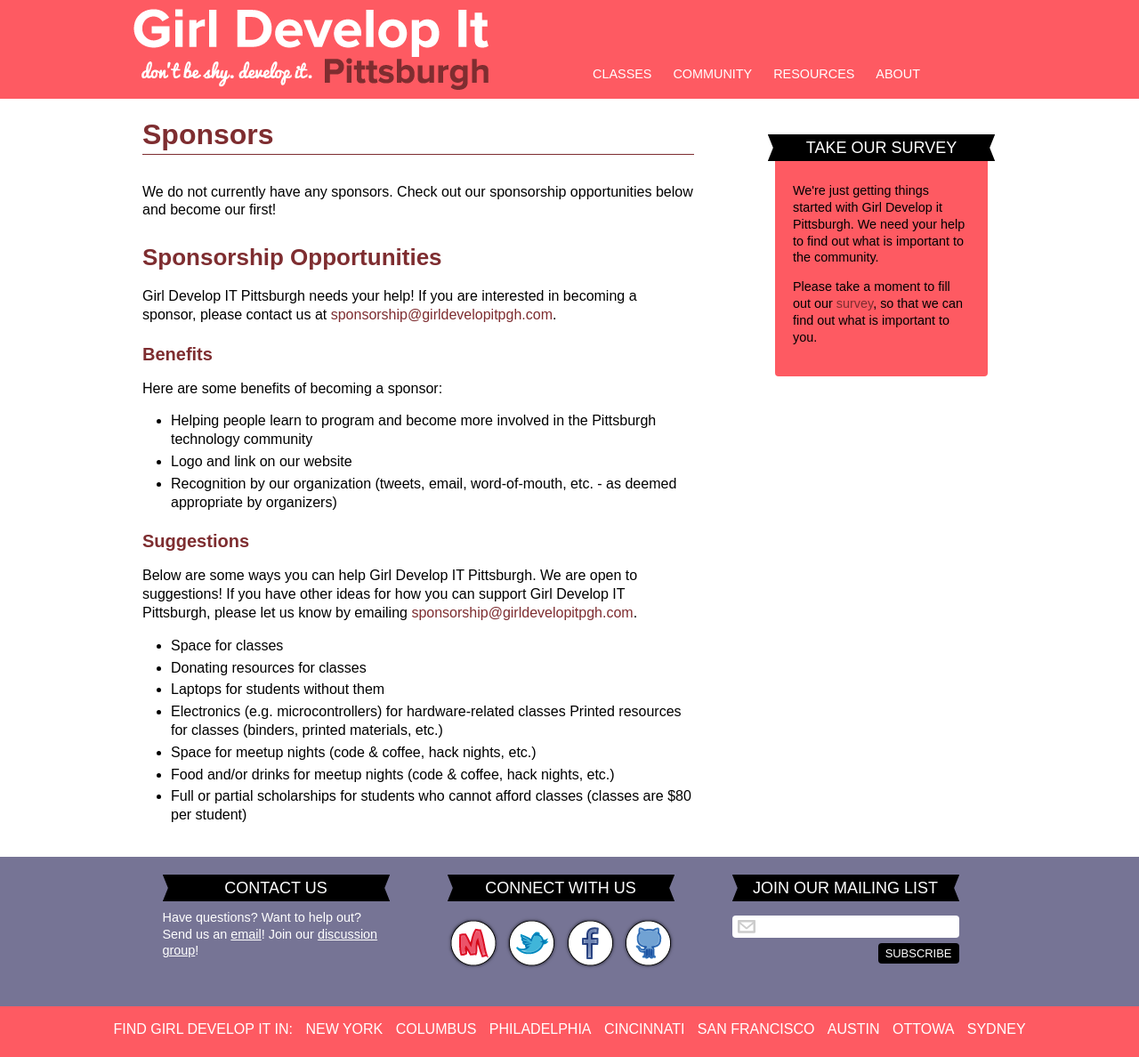
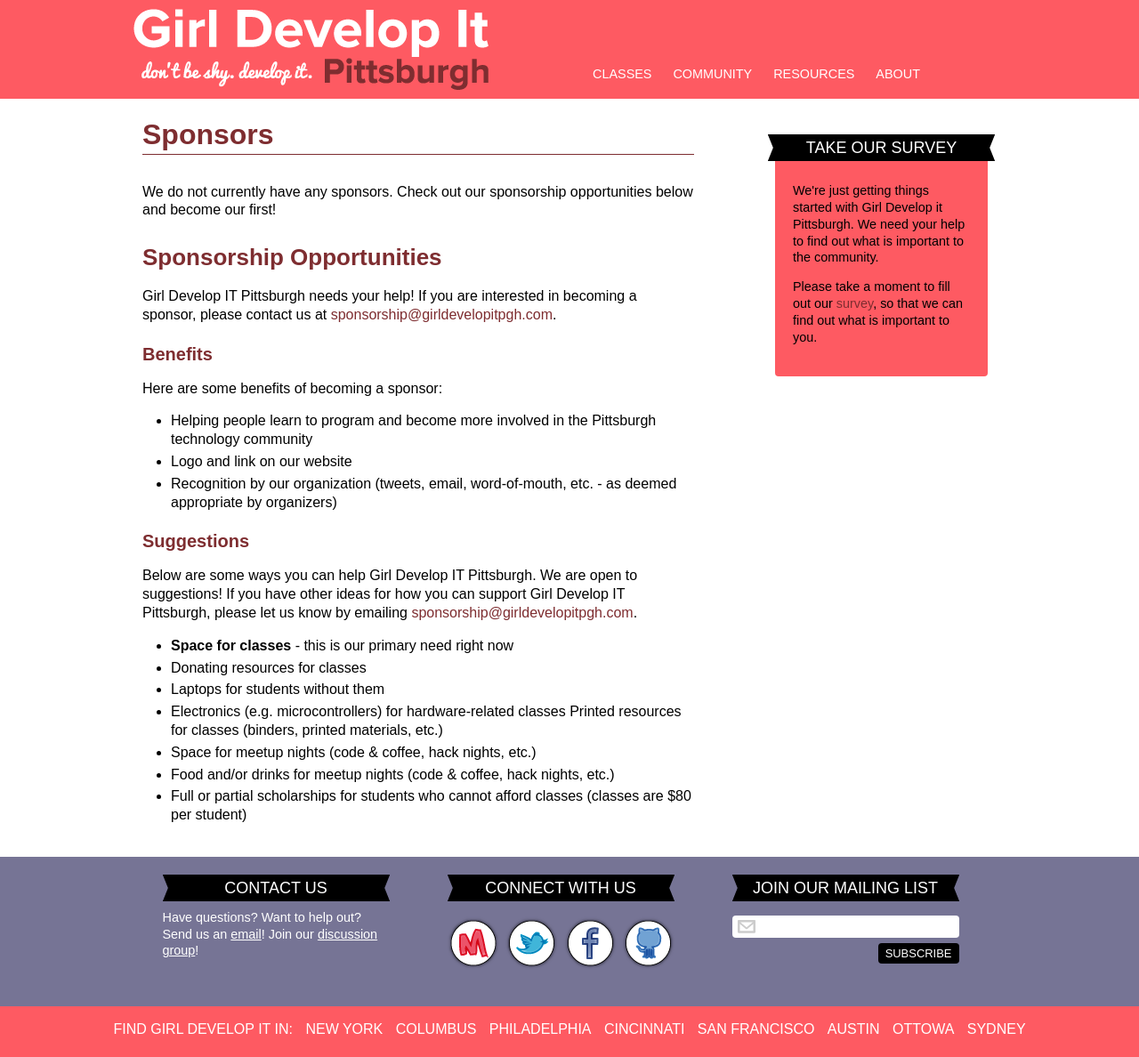
Before and after one commit to gdipgh/girldevelopitpgh.com, a Jekyll site: the page built from about/sponsors.html, in a window 1280 px wide. Shown: the whole page at 89% size. Built offline with Jekyll 4.4.1, drawn with Linux system fonts in a browser that asks for light colours.

Commit message:
Emphasize class space on sponsor page

```diff
--- a/about/sponsors.html
+++ b/about/sponsors.html
@@ -29,7 +29,7 @@
 </p>
 
 <ul>
-  <li>Space for classes</li>
+  <li><strong>Space for classes</strong> - this is our primary need right now</li>
   <li>Donating resources for classes</li>
   <li>Laptops for students without them</li>
   <li>Electronics (e.g. microcontrollers) for hardware-related classes
--- a/sass/screen.scss
+++ b/sass/screen.scss
@@ -121,6 +121,10 @@
     color: $pink;
     text-decoration: underline;
   }
+}
+
+strong {
+  font-weight: bold;
 }
 
 p, ul {
--- a/stylesheets/screen.css
+++ b/stylesheets/screen.css
@@ -142,16 +142,21 @@
 }
 
 /* line 126, ../sass/screen.scss */
+strong {
+  font-weight: bold;
+}
+
+/* line 130, ../sass/screen.scss */
 p, ul {
   margin: 1em 0;
 }
 
-/* line 131, ../sass/screen.scss */
+/* line 135, ../sass/screen.scss */
 ul li {
   margin: 0 0 0.25em 0;
 }
 
-/* line 136, ../sass/screen.scss */
+/* line 140, ../sass/screen.scss */
 .container {
   width: 100%;
   *zoom: 1;
@@ -166,7 +171,7 @@
   clear: both;
 }
 @media only screen and (min-width: 960px) {
-  /* line 136, ../sass/screen.scss */
+  /* line 140, ../sass/screen.scss */
   .container {
     display: block;
     width: 980.0px;
@@ -185,14 +190,14 @@
   }
 }
 
-/* line 146, ../sass/screen.scss */
+/* line 150, ../sass/screen.scss */
 header {
   background-color: #fe5a62;
   color: white;
   padding: 10px 0;
 }
 @media only screen and (min-width: 540px) and (max-width: 959px) {
-  /* line 151, ../sass/screen.scss */
+  /* line 155, ../sass/screen.scss */
   header .container {
     display: inline;
     float: left;
@@ -203,7 +208,7 @@
     margin: 0 auto !important;
   }
 }
-/* line 160, ../sass/screen.scss */
+/* line 164, ../sass/screen.scss */
 header #logo {
   display: inline;
   float: left;
@@ -213,23 +218,23 @@
   margin-left: 0;
 }
 @media only screen and (max-width: 959px) {
-  /* line 160, ../sass/screen.scss */
+  /* line 164, ../sass/screen.scss */
   header #logo {
     width: auto;
   }
 }
 @media only screen and (max-width: 539px) {
-  /* line 160, ../sass/screen.scss */
+  /* line 164, ../sass/screen.scss */
   header #logo {
     margin-bottom: 4px;
     width: 100%;
   }
-  /* line 174, ../sass/screen.scss */
+  /* line 178, ../sass/screen.scss */
   header #logo a {
     margin: 0 auto;
   }
 }
-/* line 179, ../sass/screen.scss */
+/* line 183, ../sass/screen.scss */
 header #logo a {
   text-indent: -119988px;
   overflow: hidden;
@@ -243,7 +248,7 @@
   display: block;
 }
 @media only screen and (-webkit-min-device-pixel-ratio: 1.5), only screen and (min-device-pixel-ratio: 1.5) {
-  /* line 179, ../sass/screen.scss */
+  /* line 183, ../sass/screen.scss */
   header #logo a {
     text-indent: -119988px;
     overflow: hidden;
@@ -257,7 +262,7 @@
   }
 }
 @media only screen and (min-width: 480px) {
-  /* line 179, ../sass/screen.scss */
+  /* line 183, ../sass/screen.scss */
   header #logo a {
     text-indent: -119988px;
     overflow: hidden;
@@ -270,7 +275,7 @@
   }
 }
 @media only screen and (min-width: 480px) and (-webkit-min-device-pixel-ratio: 1.5), only screen and (min-width: 480px) and (min-device-pixel-ratio: 1.5) {
-  /* line 179, ../sass/screen.scss */
+  /* line 183, ../sass/screen.scss */
   header #logo a {
     text-indent: -119988px;
     overflow: hidden;
@@ -283,7 +288,7 @@
     width: 400px;
   }
 }
-/* line 191, ../sass/screen.scss */
+/* line 195, ../sass/screen.scss */
 header .nav {
   *zoom: 1;
   font-size: 90%;
@@ -300,7 +305,7 @@
   clear: both;
 }
 @media only screen and (min-width: 960px) {
-  /* line 191, ../sass/screen.scss */
+  /* line 195, ../sass/screen.scss */
   header .nav {
     display: inline;
     float: left;
@@ -308,32 +313,32 @@
     margin: 0 10px;
     margin: 60px 0 0;
   }
-  /* line 198, ../sass/screen.scss */
+  /* line 202, ../sass/screen.scss */
   header .nav li {
     margin: 0 2px;
   }
 }
 @media only screen and (min-width: 540px) and (max-width: 959px) {
-  /* line 191, ../sass/screen.scss */
+  /* line 195, ../sass/screen.scss */
   header .nav {
     display: inline;
     float: left;
     width: 60px;
     margin: 0 10px;
   }
-  /* line 207, ../sass/screen.scss */
+  /* line 211, ../sass/screen.scss */
   header .nav li {
     margin: 1px 2px;
   }
 }
 @media only screen and (max-width: 539px) {
-  /* line 191, ../sass/screen.scss */
+  /* line 195, ../sass/screen.scss */
   header .nav {
     clear: both;
     width: 100%;
   }
 }
-/* line 221, ../sass/screen.scss */
+/* line 225, ../sass/screen.scss */
 header .nav li {
   display: -moz-inline-stack;
   display: inline-block;
@@ -342,7 +347,7 @@
   zoom: 1;
   *display: inline;
 }
-/* line 225, ../sass/screen.scss */
+/* line 229, ../sass/screen.scss */
 header .nav a {
   -webkit-border-radius: 4px;
   -moz-border-radius: 4px;
@@ -362,49 +367,49 @@
   display: block;
   text-decoration: none;
 }
-/* line 234, ../sass/screen.scss */
+/* line 238, ../sass/screen.scss */
 header .nav a:hover, header .nav a:active, header .nav a.active {
   background: #7e2d30;
 }
 
-/* line 241, ../sass/screen.scss */
+/* line 245, ../sass/screen.scss */
 #main {
   background-color: white;
   padding: 20px 0;
   position: relative;
 }
-/* line 246, ../sass/screen.scss */
+/* line 250, ../sass/screen.scss */
 #main ul {
   list-style: disc;
   margin-left: 2em;
 }
 @media only screen and (min-width: 481px) and (max-width: 959px) {
-  /* line 251, ../sass/screen.scss */
+  /* line 255, ../sass/screen.scss */
   #main .container {
     position: relative;
     width: auto;
     padding-right: 287px;
   }
-  /* line 257, ../sass/screen.scss */
+  /* line 261, ../sass/screen.scss */
   #main .container.no-sidebar {
     margin-right: 10px;
     padding-right: 10px;
   }
 }
-/* line 264, ../sass/screen.scss */
+/* line 268, ../sass/screen.scss */
 #main .content {
   display: block;
   margin: 0 10px;
 }
 @media only screen and (min-width: 960px) {
-  /* line 264, ../sass/screen.scss */
+  /* line 268, ../sass/screen.scss */
   #main .content {
     display: inline;
     float: left;
     width: 620px;
     margin: 0 10px;
   }
-  /* line 271, ../sass/screen.scss */
+  /* line 275, ../sass/screen.scss */
   #main .content.no-sidebar {
     display: inline;
     float: left;
@@ -413,19 +418,19 @@
   }
 }
 @media only screen and (min-width: 481px) and (max-width: 959px) {
-  /* line 264, ../sass/screen.scss */
+  /* line 268, ../sass/screen.scss */
   #main .content {
     float: left;
     width: 100%;
   }
 }
 @media only screen and (max-width: 480px) {
-  /* line 264, ../sass/screen.scss */
+  /* line 268, ../sass/screen.scss */
   #main .content {
     margin-right: 10px;
   }
 }
-/* line 286, ../sass/screen.scss */
+/* line 290, ../sass/screen.scss */
 #main .sidebar {
   -webkit-border-radius: 4px;
   -moz-border-radius: 4px;
@@ -445,27 +450,27 @@
   width: 239px;
 }
 @media only screen and (min-width: 960px) {
-  /* line 286, ../sass/screen.scss */
+  /* line 290, ../sass/screen.scss */
   #main .sidebar {
     float: right;
     margin: 20px;
   }
 }
 @media only screen and (min-width: 481px) and (max-width: 959px) {
-  /* line 286, ../sass/screen.scss */
+  /* line 290, ../sass/screen.scss */
   #main .sidebar {
     float: left;
     margin-right: -287px;
   }
 }
 @media only screen and (max-width: 480px) {
-  /* line 286, ../sass/screen.scss */
+  /* line 290, ../sass/screen.scss */
   #main .sidebar {
     position: relative;
     right: auto;
   }
 }
-/* line 314, ../sass/screen.scss */
+/* line 318, ../sass/screen.scss */
 #main .sidebar h4 {
   background: url('../images/ribbon.png?1342926793') no-repeat 50% 50%;
   border: none;
@@ -481,25 +486,25 @@
   position: absolute;
   top: 0;
 }
-/* line 322, ../sass/screen.scss */
+/* line 326, ../sass/screen.scss */
 #main .sidebar a {
   color: #7e2d30;
 }
-/* line 325, ../sass/screen.scss */
+/* line 329, ../sass/screen.scss */
 #main .sidebar a:hover {
   color: black;
 }
 
-/* line 348, ../sass/screen.scss */
+/* line 352, ../sass/screen.scss */
 .footer-section {
   color: white;
   padding: 10px 0;
 }
-/* line 350, ../sass/screen.scss */
+/* line 354, ../sass/screen.scss */
 .footer-section.primary {
   background-color: #767495;
 }
-/* line 353, ../sass/screen.scss */
+/* line 357, ../sass/screen.scss */
 .footer-section.primary h4 {
   background: url('../images/ribbon.png?1342926793') no-repeat 50% 50%;
   border: none;
@@ -512,7 +517,7 @@
   text-align: center;
   text-transform: uppercase;
 }
-/* line 359, ../sass/screen.scss */
+/* line 363, ../sass/screen.scss */
 .footer-section.secondary h4 {
   background: url('../images/ribbon-light.png?1343007409') no-repeat 50% 50%;
   border: none;
@@ -526,22 +531,22 @@
   text-transform: uppercase;
   color: #fe5a62;
 }
-/* line 368, ../sass/screen.scss */
+/* line 372, ../sass/screen.scss */
 .footer-section p, .footer-section form {
   width: 255px;
   margin: 0 auto;
   font-size: 90%;
 }
-/* line 374, ../sass/screen.scss */
+/* line 378, ../sass/screen.scss */
 .footer-section a {
   color: white;
   text-decoration: underline;
 }
-/* line 378, ../sass/screen.scss */
+/* line 382, ../sass/screen.scss */
 .footer-section a:hover {
   color: black;
 }
-/* line 383, ../sass/screen.scss */
+/* line 387, ../sass/screen.scss */
 .footer-section .social, .footer-section .mailing-list, .footer-section .contact {
   display: inline;
   float: left;
@@ -549,26 +554,26 @@
   margin: 0 10px;
 }
 @media only screen and (min-width: 960px) {
-  /* line 383, ../sass/screen.scss */
+  /* line 387, ../sass/screen.scss */
   .footer-section .social, .footer-section .mailing-list, .footer-section .contact {
     margin: 10px;
   }
 }
 @media only screen and (max-width: 959px) {
-  /* line 383, ../sass/screen.scss */
+  /* line 387, ../sass/screen.scss */
   .footer-section .social, .footer-section .mailing-list, .footer-section .contact {
     margin: 10px auto 20px auto;
   }
 }
 @media only screen and (max-width: 599px) {
-  /* line 383, ../sass/screen.scss */
+  /* line 387, ../sass/screen.scss */
   .footer-section .social, .footer-section .mailing-list, .footer-section .contact {
     display: block;
     float: none;
     width: 100%;
   }
 }
-/* line 388, ../sass/screen.scss */
+/* line 392, ../sass/screen.scss */
 .footer-section .about, .footer-section .sponsors, .footer-section .survey {
   display: inline;
   float: left;
@@ -576,34 +581,34 @@
   margin: 0 10px;
 }
 @media only screen and (min-width: 960px) {
-  /* line 388, ../sass/screen.scss */
+  /* line 392, ../sass/screen.scss */
   .footer-section .about, .footer-section .sponsors, .footer-section .survey {
     margin: 10px;
   }
 }
 @media only screen and (max-width: 959px) {
-  /* line 388, ../sass/screen.scss */
+  /* line 392, ../sass/screen.scss */
   .footer-section .about, .footer-section .sponsors, .footer-section .survey {
     margin: 10px auto 20px auto;
   }
 }
 @media only screen and (max-width: 599px) {
-  /* line 388, ../sass/screen.scss */
+  /* line 392, ../sass/screen.scss */
   .footer-section .about, .footer-section .sponsors, .footer-section .survey {
     display: block;
     float: none;
     width: 100%;
   }
 }
-/* line 394, ../sass/screen.scss */
+/* line 398, ../sass/screen.scss */
 .footer-section .social div {
   margin: 0 10px;
 }
-/* line 398, ../sass/screen.scss */
+/* line 402, ../sass/screen.scss */
 .footer-section .social ul {
   text-align: center;
 }
-/* line 401, ../sass/screen.scss */
+/* line 405, ../sass/screen.scss */
 .footer-section .social ul li {
   display: -moz-inline-stack;
   display: inline-block;
@@ -612,7 +617,7 @@
   zoom: 1;
   *display: inline;
 }
-/* line 406, ../sass/screen.scss */
+/* line 410, ../sass/screen.scss */
 .footer-section .social ul li.facebook a {
   text-indent: -119988px;
   overflow: hidden;
@@ -624,7 +629,7 @@
   height: 62px;
 }
 @media only screen and (-webkit-min-device-pixel-ratio: 1.5), only screen and (min-device-pixel-ratio: 1.5) {
-  /* line 406, ../sass/screen.scss */
+  /* line 410, ../sass/screen.scss */
   .footer-section .social ul li.facebook a {
     text-indent: -119988px;
     overflow: hidden;
@@ -637,7 +642,7 @@
     width: 61.5px;
   }
 }
-/* line 409, ../sass/screen.scss */
+/* line 413, ../sass/screen.scss */
 .footer-section .social ul li.facebook a:hover {
   text-indent: -119988px;
   overflow: hidden;
@@ -649,7 +654,7 @@
   height: 62px;
 }
 @media only screen and (-webkit-min-device-pixel-ratio: 1.5), only screen and (min-device-pixel-ratio: 1.5) {
-  /* line 409, ../sass/screen.scss */
+  /* line 413, ../sass/screen.scss */
   .footer-section .social ul li.facebook a:hover {
     text-indent: -119988px;
     overflow: hidden;
@@ -662,7 +667,7 @@
     width: 61.5px;
   }
 }
-/* line 406, ../sass/screen.scss */
+/* line 410, ../sass/screen.scss */
 .footer-section .social ul li.meetup a {
   text-indent: -119988px;
   overflow: hidden;
@@ -674,7 +679,7 @@
   height: 62px;
 }
 @media only screen and (-webkit-min-device-pixel-ratio: 1.5), only screen and (min-device-pixel-ratio: 1.5) {
-  /* line 406, ../sass/screen.scss */
+  /* line 410, ../sass/screen.scss */
   .footer-section .social ul li.meetup a {
     text-indent: -119988px;
     overflow: hidden;
@@ -687,7 +692,7 @@
     width: 61px;
   }
 }
-/* line 409, ../sass/screen.scss */
+/* line 413, ../sass/screen.scss */
 .footer-section .social ul li.meetup a:hover {
   text-indent: -119988px;
   overflow: hidden;
@@ -699,7 +704,7 @@
   height: 62px;
 }
 @media only screen and (-webkit-min-device-pixel-ratio: 1.5), only screen and (min-device-pixel-ratio: 1.5) {
-  /* line 409, ../sass/screen.scss */
+  /* line 413, ../sass/screen.scss */
   .footer-section .social ul li.meetup a:hover {
     text-indent: -119988px;
     overflow: hidden;
@@ -712,7 +717,7 @@
     width: 61px;
   }
 }
-/* line 406, ../sass/screen.scss */
+/* line 410, ../sass/screen.scss */
 .footer-section .social ul li.twitter a {
   text-indent: -119988px;
   overflow: hidden;
@@ -724,7 +729,7 @@
   height: 62px;
 }
 @media only screen and (-webkit-min-device-pixel-ratio: 1.5), only screen and (min-device-pixel-ratio: 1.5) {
-  /* line 406, ../sass/screen.scss */
+  /* line 410, ../sass/screen.scss */
   .footer-section .social ul li.twitter a {
     text-indent: -119988px;
     overflow: hidden;
@@ -737,7 +742,7 @@
     width: 61.5px;
   }
 }
-/* line 409, ../sass/screen.scss */
+/* line 413, ../sass/screen.scss */
 .footer-section .social ul li.twitter a:hover {
   text-indent: -119988px;
   overflow: hidden;
@@ -749,7 +754,7 @@
   height: 62px;
 }
 @media only screen and (-webkit-min-device-pixel-ratio: 1.5), only screen and (min-device-pixel-ratio: 1.5) {
-  /* line 409, ../sass/screen.scss */
+  /* line 413, ../sass/screen.scss */
   .footer-section .social ul li.twitter a:hover {
     text-indent: -119988px;
     overflow: hidden;
@@ -762,7 +767,7 @@
     width: 61.5px;
   }
 }
-/* line 406, ../sass/screen.scss */
+/* line 410, ../sass/screen.scss */
 .footer-section .social ul li.github a {
   text-indent: -119988px;
   overflow: hidden;
@@ -774,7 +779,7 @@
   height: 62px;
 }
 @media only screen and (-webkit-min-device-pixel-ratio: 1.5), only screen and (min-device-pixel-ratio: 1.5) {
-  /* line 406, ../sass/screen.scss */
+  /* line 410, ../sass/screen.scss */
   .footer-section .social ul li.github a {
     text-indent: -119988px;
     overflow: hidden;
@@ -787,7 +792,7 @@
     width: 61.5px;
   }
 }
-/* line 409, ../sass/screen.scss */
+/* line 413, ../sass/screen.scss */
 .footer-section .social ul li.github a:hover {
   text-indent: -119988px;
   overflow: hidden;
@@ -799,7 +804,7 @@
   height: 62px;
 }
 @media only screen and (-webkit-min-device-pixel-ratio: 1.5), only screen and (min-device-pixel-ratio: 1.5) {
-  /* line 409, ../sass/screen.scss */
+  /* line 413, ../sass/screen.scss */
   .footer-section .social ul li.github a:hover {
     text-indent: -119988px;
     overflow: hidden;
@@ -812,11 +817,11 @@
     width: 61.5px;
   }
 }
-/* line 416, ../sass/screen.scss */
+/* line 420, ../sass/screen.scss */
 .footer-section .social ul li a {
   display: block;
 }
-/* line 423, ../sass/screen.scss */
+/* line 427, ../sass/screen.scss */
 .footer-section .mailing-list {
   *zoom: 1;
 }
@@ -829,7 +834,7 @@
 .footer-section .mailing-list:after {
   clear: both;
 }
-/* line 426, ../sass/screen.scss */
+/* line 430, ../sass/screen.scss */
 .footer-section .mailing-list input.email {
   background: url('../images/email-icon.png?1342926793') 6px 50% white no-repeat;
   -webkit-border-radius: 4px;
@@ -847,7 +852,7 @@
   padding: 2px 10px 2px 32px;
   width: 255px;
 }
-/* line 439, ../sass/screen.scss */
+/* line 443, ../sass/screen.scss */
 .footer-section .mailing-list input.button {
   -webkit-border-radius: 4px;
   -moz-border-radius: 4px;
@@ -865,12 +870,12 @@
   text-transform: uppercase;
 }
 
-/* line 454, ../sass/screen.scss */
+/* line 458, ../sass/screen.scss */
 #gdi-network {
   color: white;
   text-align: center;
 }
-/* line 458, ../sass/screen.scss */
+/* line 462, ../sass/screen.scss */
 #gdi-network li {
   display: -moz-inline-stack;
   display: inline-block;
@@ -881,19 +886,19 @@
   list-style: disc;
   text-transform: uppercase;
 }
-/* line 463, ../sass/screen.scss */
+/* line 467, ../sass/screen.scss */
 #gdi-network li a {
   color: white;
   text-decoration: none;
   margin-left: 10px;
 }
-/* line 468, ../sass/screen.scss */
+/* line 472, ../sass/screen.scss */
 #gdi-network li a:hover {
   color: #7e2d30;
   text-decoration: underline;
 }
 
-/* line 477, ../sass/screen.scss */
+/* line 481, ../sass/screen.scss */
 #comic-left, #comic-right {
   cursor: pointer;
   display: block;
@@ -904,17 +909,17 @@
   margin-top: 20px;
 }
 
-/* line 487, ../sass/screen.scss */
+/* line 491, ../sass/screen.scss */
 #comic-left {
   float: left;
 }
 
-/* line 491, ../sass/screen.scss */
+/* line 495, ../sass/screen.scss */
 #comic-right {
   float: right;
 }
 
-/* line 495, ../sass/screen.scss */
+/* line 499, ../sass/screen.scss */
 #comic {
   color: white;
   display: block;
@@ -923,11 +928,11 @@
   height: 471px;
 }
 
-/* line 517, ../sass/screen.scss */
+/* line 521, ../sass/screen.scss */
 .home #main {
   background-color: #fe5a62;
 }
-/* line 520, ../sass/screen.scss */
+/* line 524, ../sass/screen.scss */
 .home #main .container {
   padding: 0;
 }
```
